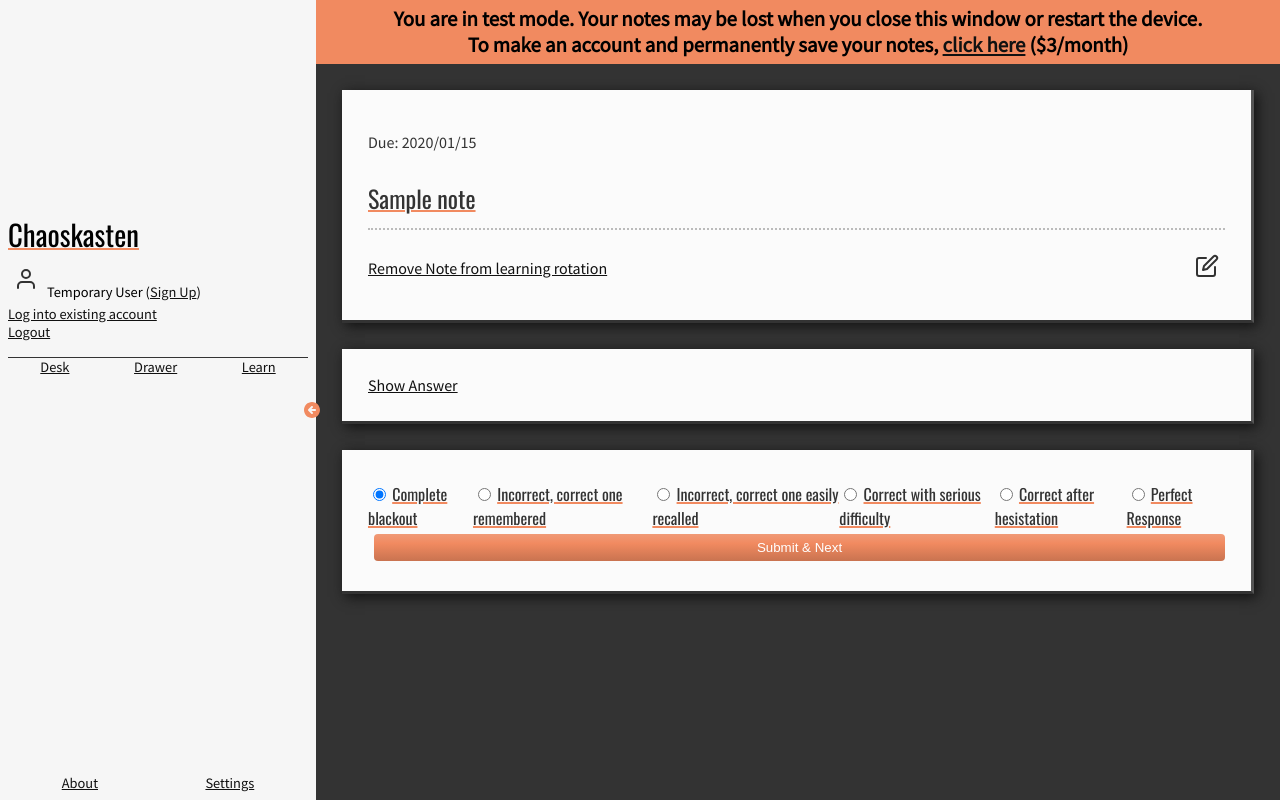
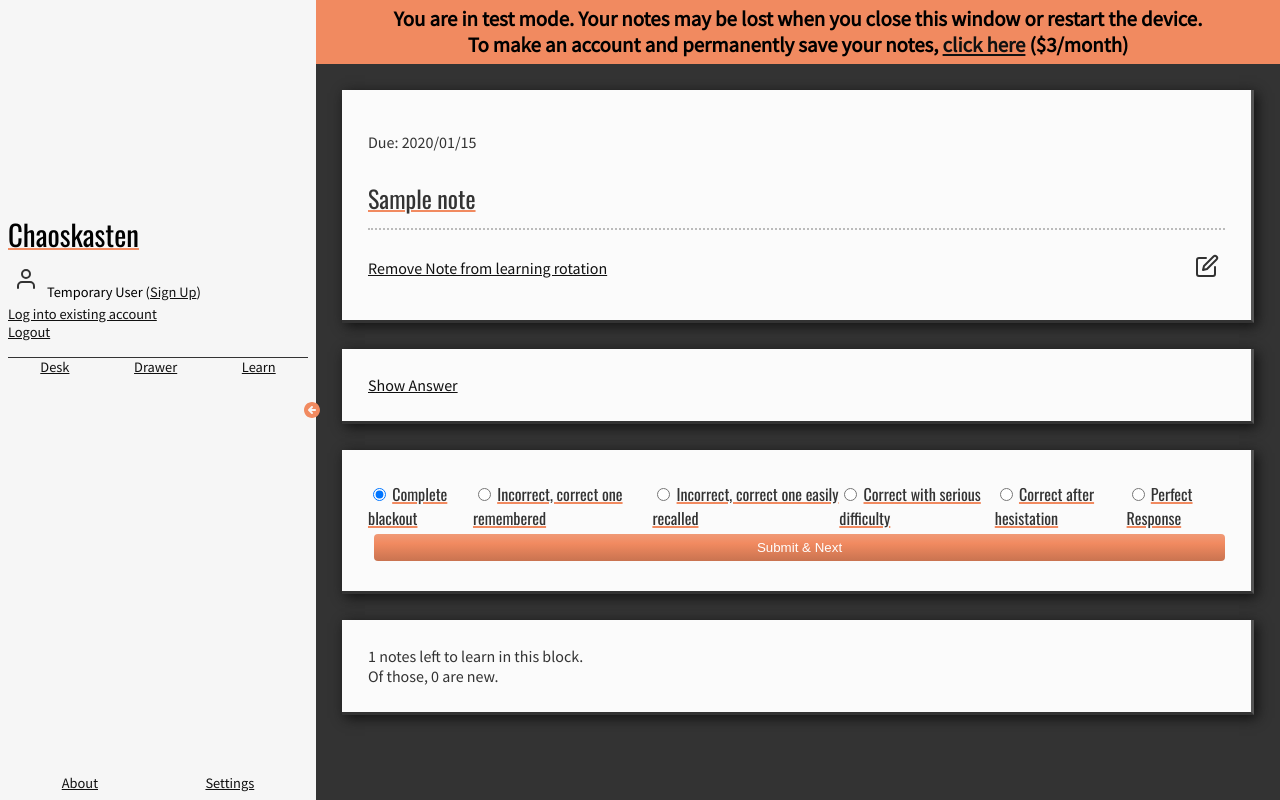
Before and after one commit to koljapluemer/chaoskasten, a Django app: page /learning in a window 1280 px wide. Run offline with Django 3.2, Linux system fonts and the light colour scheme; a user stored in the database is signed in; tables that the repository leaves empty hold one stand-in row (values such as "Sample post"); some libraries are stand-ins or nearby versions.

Commit message:
patch learning queue selection, queue site, and image rendering

```diff
--- a/main/models.py
+++ b/main/models.py
@@ -85,6 +85,7 @@ class Collection(models.Model):
     noteConnectionSender = models.ForeignKey('Note', null=True, on_delete=models.SET_NULL)
 
     open_learning_object = models.ForeignKey('LearningData', null=True, on_delete=models.SET_NULL)
+    current_learning_objects = models.ManyToManyField('LearningData', related_name="learning_queue")
 
     pinnedNotesPageNr = models.IntegerField(default = 1)
     recentNotesPageNr = models.IntegerField(default = 1)
--- a/main/static/css/styles.css
+++ b/main/static/css/styles.css
@@ -66,6 +66,9 @@ hr {
   color: #F18A60;
 }
 
+.note img {
+  max-width: 100%;
+}
 
 .button-as-link {
   background: none;
--- a/main/templates/learning/queue.html
+++ b/main/templates/learning/queue.html
@@ -7,7 +7,7 @@
 
 <div id="sidebar">
   <a href="/sidebar">
-    <img src="static/ico/sm-arrow-circle-left.svg" alt="<" class="sidebar-manager" id="sidebar-collapse">
+    <img src="{% static '/ico/sm-arrow-circle-left.svg' %}" alt="<" class="sidebar-manager" id="sidebar-collapse">
   </a>
 
 
@@ -16,7 +16,7 @@
     <nav class="nav-header">
       <li id="user">
         {% if user.is_authenticated %}
-        <img src="static/ico/user.svg" alt="User" class="icon title-icon">
+        <img src="{% static '/ico/user.svg' %}" alt="User" class="icon title-icon">
         {% if not user|is_lazy_user %}
         <a href="/profile">{{ user.username }}</a> (<a href="{% url 'logout' %}">logout</a>)
         {% else %}
@@ -85,7 +85,7 @@
     <div class="note-bottombar">
       <p class=>
 
-        <a href="learning/delete/{{note.learning_data.id}}">Remove Note from learning rotation</a>
+        <a href="/learning/delete/{{note.learning_data.id}}">Remove Note from learning rotation</a>
 
       </p>
       <div class="note-buttons">
@@ -157,7 +157,11 @@
 
     </form>
   </div>
+  <div class="note">
+  {{ count }} notes left to learn in this block. <br>
+  Of those, {{ count_new }} are new.
 
+    </div>
 
 </div>
 
--- a/main/views/learning.py
+++ b/main/views/learning.py
@@ -3,8 +3,7 @@ from django.db.models import Q
 from ..models import *
 
 from supermemo2 import SMTwo, mon_day_year
-from django.utils.timezone import localtime, now
-
+import datetime
 
 def remove_learning_object(request, pk):
     profile = request.user.profile
@@ -19,8 +18,22 @@ def open_new_learning_object(request):
     profile = request.user.profile
     collection = profile.collection
 
-    learning_objects = LearningData.objects.filter(profile=profile).order_by('review_date')
-    learning_object = learning_objects.first()
+    # make a static learning queue for a certain time span
+    # whole days would be icky, because of timezones and stuff
+    # so we just get 20 new ones and all those we actually should learn today
+    # and if it's empty, same thing again
+    if not collection.current_learning_objects.exists():
+        new = LearningData.objects.filter(profile=profile, score__isnull=True)[:20]
+        date_cutoff = datetime.date.today() + datetime.timedelta(days=1)
+        current = LearningData.objects.filter(profile=profile, review_date__lt = date_cutoff, score__isnull=False)
+        collection.current_learning_objects.add(*new)
+        collection.current_learning_objects.add(*current)
+
+    # if still empty, there is nothing left to learn
+    if not collection.current_learning_objects.exists():
+        return redirect("/")
+
+    learning_object = collection.current_learning_objects.last()
 
     collection.open_learning_object = learning_object
     collection.save()
@@ -35,7 +48,7 @@ def learning_queue(request, show_backsite):
 
     learning_object = collection.open_learning_object
 
-    if not learning_object:
+    if not learning_object or not collection.current_learning_objects.exists():
         return redirect("/learning/get_new")
 
     # handle form submittal
@@ -61,6 +74,7 @@ def learning_queue(request, show_backsite):
 
         score = Score.objects.create(value = review.easiness, learning_data=learning_object)
 
+        collection.current_learning_objects.remove(learning_object)
         return redirect ("/learning/get_new")
 
     note = learning_object.note
@@ -81,7 +95,8 @@ def learning_queue(request, show_backsite):
         'back_site': back_site,
         'show_backsite': show_backsite,
         'review_date': learning_object.review_date,
-
+        'count': collection.current_learning_objects.count(),
+        'count_new': collection.current_learning_objects.filter(score__isnull=True).count(),
     }
 
     return render(request, 'learning/queue.html', context)
--- a/main/views/main.py
+++ b/main/views/main.py
@@ -94,7 +94,6 @@ def notes(request, sender = None, recipient = None, editmode = False, noteID = N
             if form.is_valid():
                 obj = form.save(commit=False)
                 obj.learning_data = learning_object
-                print(obj.learning_data)
                 obj.profile = request.user.profile
 
                 obj.save()
```
Also changed, not shown: README.md, chaosnotes.sqlite3, main/migrations/0019_collection_current_learning_objects.py (added), main/migrations/0020_auto_20210404_0740.py (added).
